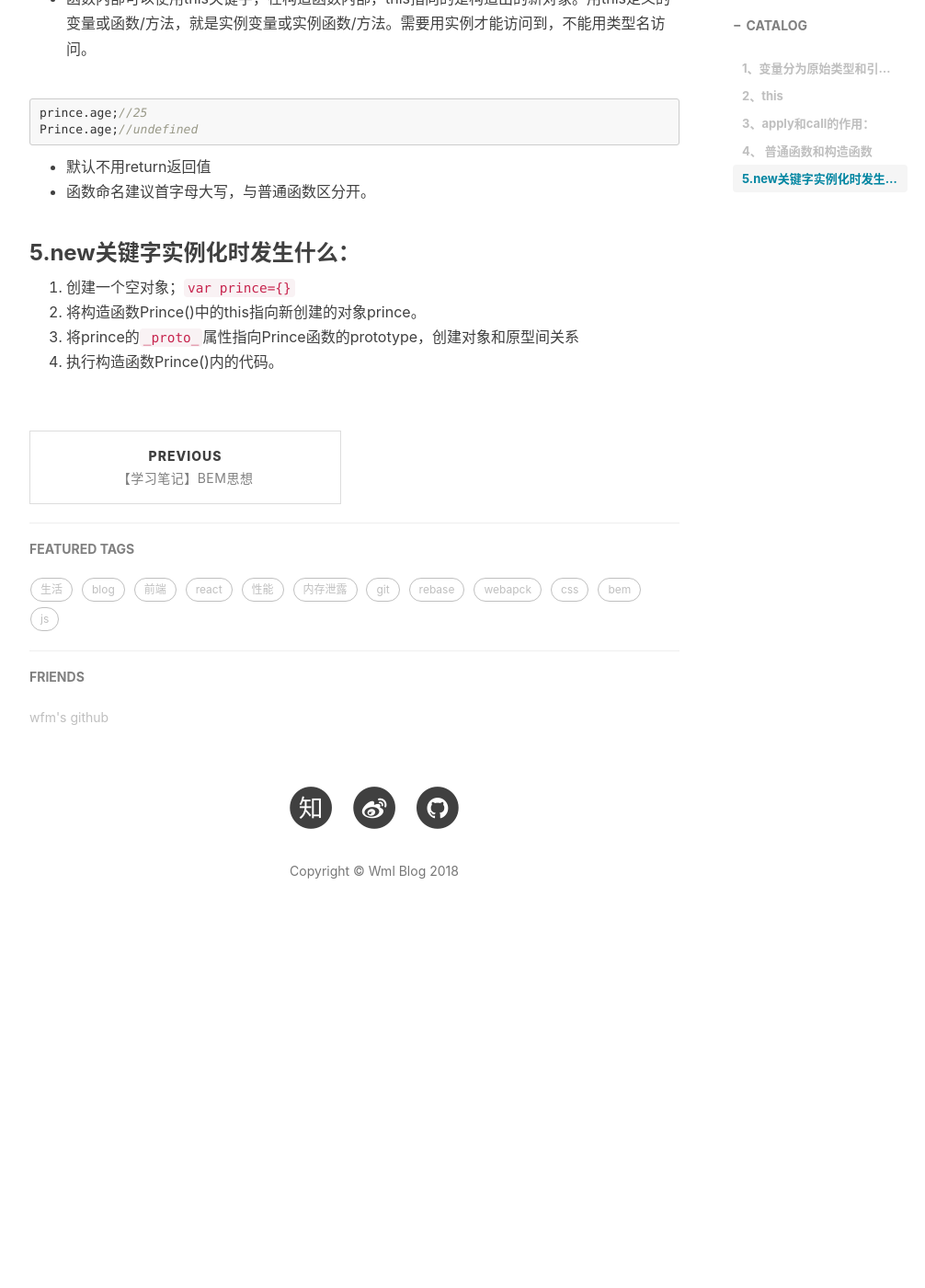
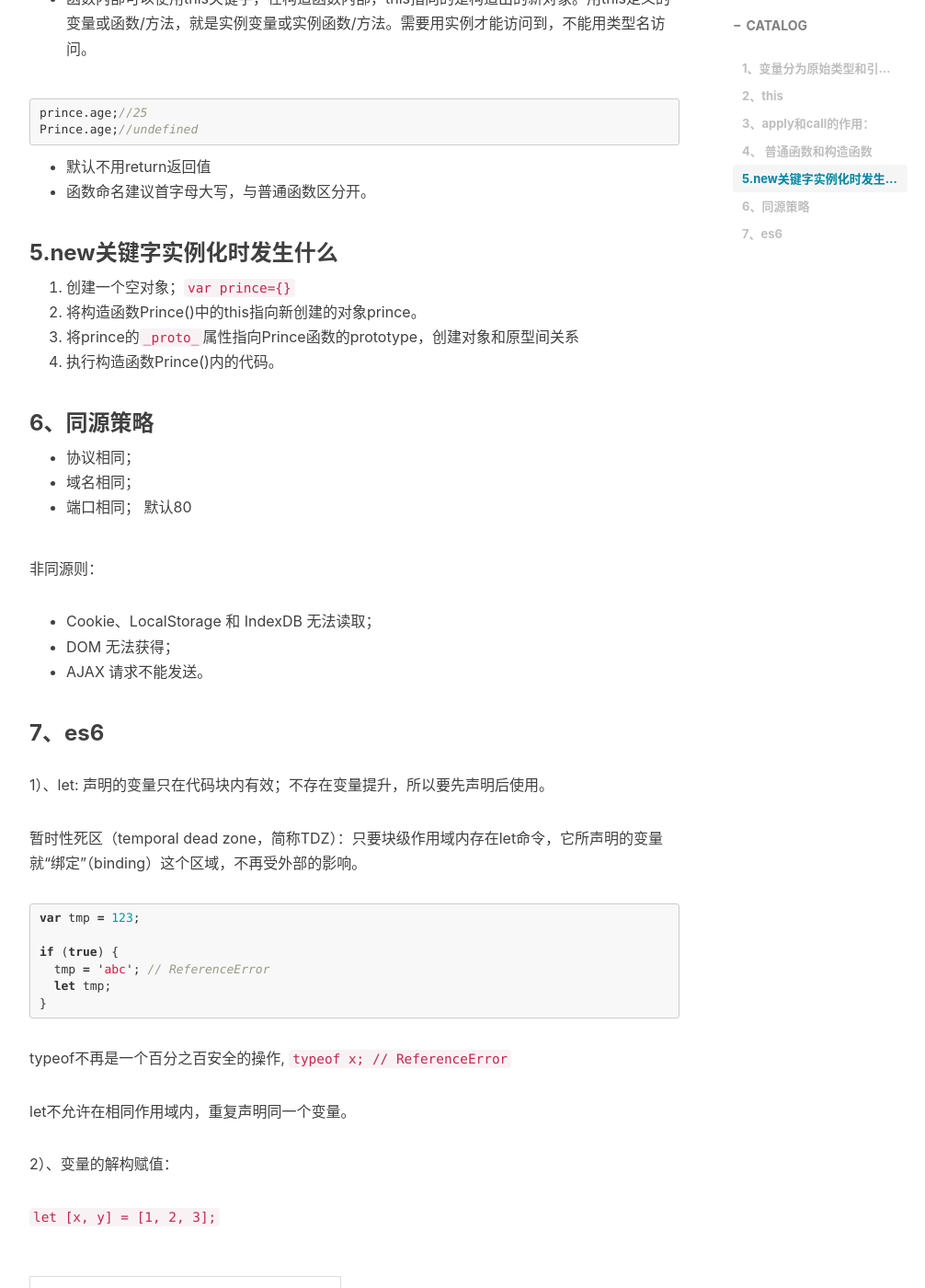
Before and after one commit to wumeilian/wumeilian.github.io, a Jekyll site: the page built from _posts/2018-10-17-es-tip.md, in a window 1280 px wide and 1400 px high, scrolled down 2557 px. Shown: the whole window at 92% size, without its empty margins (233-1239 px from the left). Built offline with Jekyll 4.4.1, drawn with Linux system fonts in a browser that asks for light colours; nearby versions of some CDN libraries; comment, search, counter and statistics services are not loaded; before the commit the page ends 3581 px from its top, so only the background shows below that.

Commit message:
补充tip文章

````diff
--- a/_posts/2018-10-17-es-tip.md
+++ b/_posts/2018-10-17-es-tip.md
@@ -99,9 +99,44 @@ Prince.age;//undefined
 * 默认不用return返回值
 * 函数命名建议首字母大写，与普通函数区分开。
 
-### 5.new关键字实例化时发生什么：
+### 5.new关键字实例化时发生什么
 
 1. 创建一个空对象；`var prince={}`
 2. 将构造函数Prince()中的this指向新创建的对象prince。
 3. 将prince的`_proto_`属性指向Prince函数的prototype，创建对象和原型间关系
 4. 执行构造函数Prince()内的代码。
+
+### 6、同源策略
+
+* 协议相同；
+* 域名相同；
+* 端口相同； 默认80
+
+非同源则：
+
+* Cookie、LocalStorage 和 IndexDB 无法读取；
+* DOM 无法获得；
+* AJAX 请求不能发送。
+
+### 7、es6
+
+1）、let: 声明的变量只在代码块内有效；不存在变量提升，所以要先声明后使用。
+
+暂时性死区（temporal dead zone，简称TDZ）：只要块级作用域内存在let命令，它所声明的变量就“绑定”（binding）这个区域，不再受外部的影响。
+
+```js
+var tmp = 123;
+
+if (true) {
+  tmp = 'abc'; // ReferenceError
+  let tmp;
+}
+```
+
+typeof不再是一个百分之百安全的操作, `typeof x; // ReferenceError`
+
+let不允许在相同作用域内，重复声明同一个变量。
+
+2）、变量的解构赋值：
+
+`let [x, y] = [1, 2, 3];`
````
